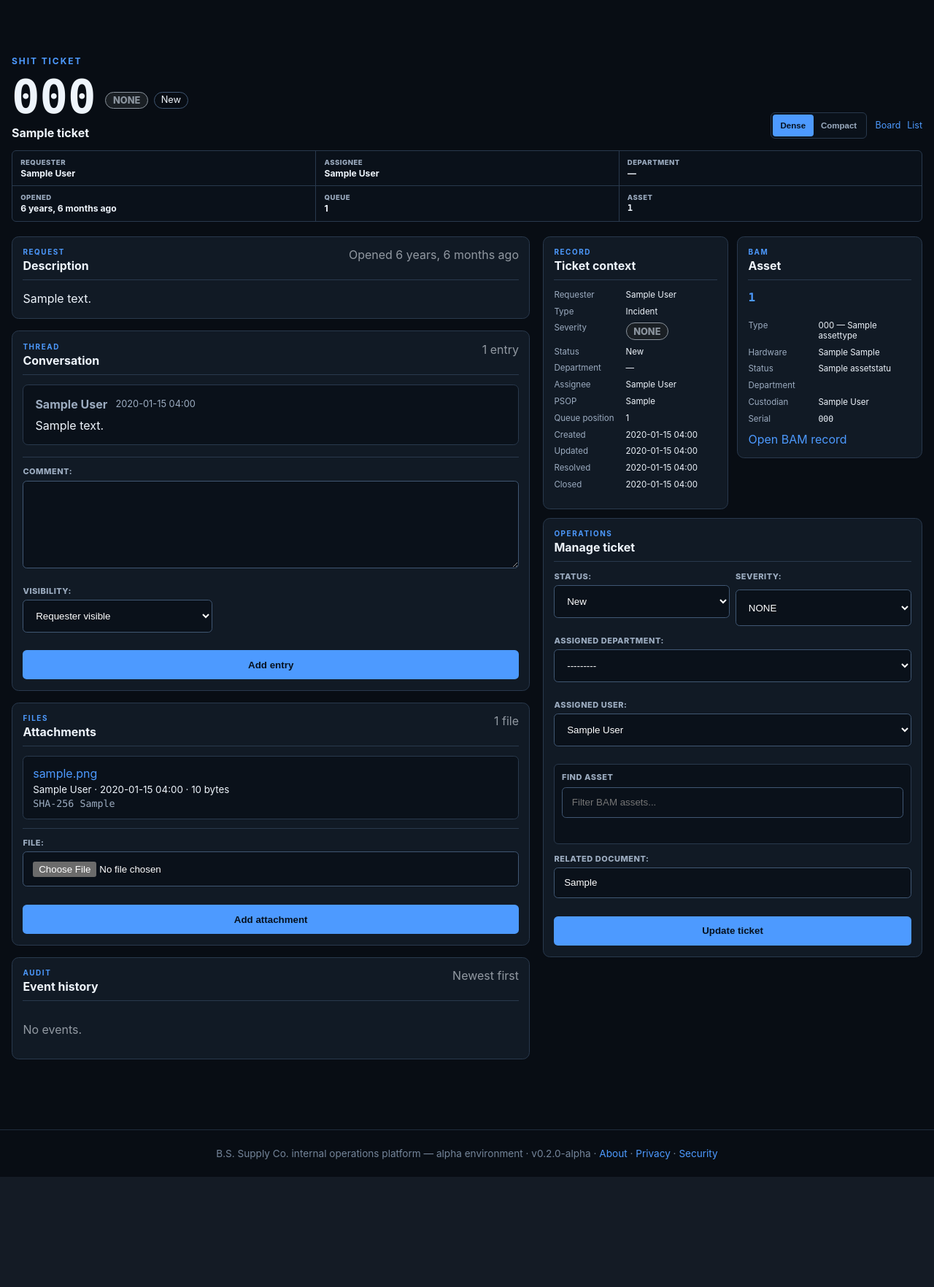
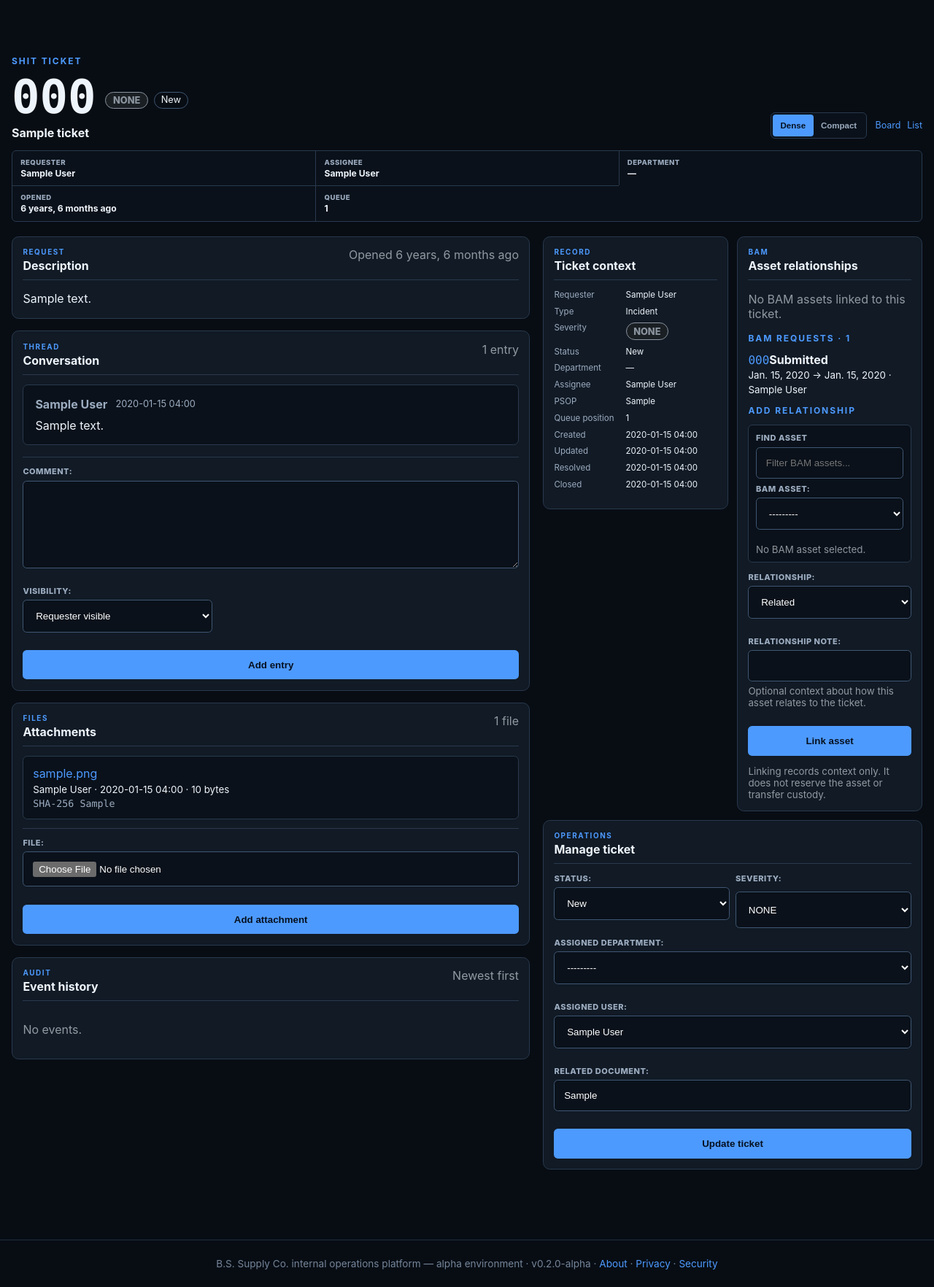
Before and after one commit to yung-megafone/bs-portal, a Django app: page /shit/000/ in a window 1280 px wide. Shown: the part 67-1831 px from the top of the page at 73% size. Before the commit the page ends 1680 px from the top, so only its background shows below. Run offline with Django 5.2, Linux system fonts and the light colour scheme; a user stored in the database is signed in; tables that the repository leaves empty hold one stand-in row (values such as "Sample post"); data that the repository does not hold is empty.

Commit message:
feat(ticket-detail): enhance asset linking and management features in ticket detail view

```diff
--- a/portal/apps/shit/templates/shit/ticket_detail.html
+++ b/portal/apps/shit/templates/shit/ticket_detail.html
@@ -8,7 +8,7 @@
 {% endblock %}
 
 {% block content %}
-<section class="hero compact-hero shit-hero shit-ticket-hero" data-ticket-detail-header>
+<section class="hero compact-hero shit-hero shit-ticket-hero" data-ticket-detail-header data-saved-density="{{ detail_density_preference }}">
     <div class="shit-detail-header-main">
         <div class="shit-detail-identity">
             <p class="eyebrow">SHIT TICKET</p>
@@ -30,7 +30,7 @@
             </div>
             <div class="shit-detail-nav">
                 <a href="{% url 'shit:list' %}?view=board">Board</a>
-                <a href="{% url 'shit:list' %}">List</a>
+                <a href="{% url 'shit:list' %}?view=list">List</a>
             </div>
         </div>
     </div>
@@ -40,11 +40,11 @@
         <div><dt>Department</dt><dd>{{ ticket.assigned_department.code|default:"—" }}</dd></div>
         <div><dt>Opened</dt><dd>{{ ticket.created_at|timesince }} ago</dd></div>
         <div><dt>Queue</dt><dd>{{ ticket.queue_position }}</dd></div>
-        {% if ticket.related_asset %}<div><dt>Asset</dt><dd class="mono">{{ ticket.related_asset.asset_id }}</dd></div>{% endif %}
+        {% if asset_link_count %}<div><dt>Assets</dt><dd>{{ asset_link_count }} linked</dd></div>{% endif %}
     </dl>
 </section>
 
-<div class="shit-workbench-grid shit-detail-workbench" data-ticket-detail data-density="dense">
+<div class="shit-workbench-grid shit-detail-workbench" data-ticket-detail data-density="{% if detail_density_preference %}{{ detail_density_preference }}{% else %}dense{% endif %}">
     <main class="shit-workbench-main stack">
         <section class="card shit-panel">
             <div class="shit-panel-heading">
@@ -180,26 +180,105 @@
 
         <details class="shit-sidebar-section" open data-detail-section>
             <summary>
-                <span><span class="eyebrow">BAM</span><strong>Asset</strong></span>
+                <span><span class="eyebrow">BAM</span><strong>Assets{% if asset_link_count %} · {{ asset_link_count }}{% endif %}</strong></span>
                 <span class="shit-collapse-indicator" aria-hidden="true">⌄</span>
             </summary>
             <div class="card shit-panel shit-asset-context shit-sidebar-panel-body">
                 <div class="shit-panel-heading shit-dense-only-heading">
-                    <div><p class="eyebrow">BAM</p><h2>Asset</h2></div>
+                    <div><p class="eyebrow">BAM</p><h2>Asset relationships</h2></div>
+                    {% if asset_link_count %}<span class="muted">{{ asset_link_count }} linked</span>{% endif %}
                 </div>
-                {% if ticket.related_asset %}
-                <a class="mono shit-asset-id" href="{% url 'bam:detail' ticket.related_asset.asset_id %}">{{ ticket.related_asset.asset_id }}</a>
-                <dl class="record-grid shit-record-grid">
-                    <dt>Type</dt><dd>{{ ticket.related_asset.asset_type }}</dd>
-                    <dt>Hardware</dt><dd>{% if ticket.related_asset.manufacturer or ticket.related_asset.model %}{{ ticket.related_asset.manufacturer }} {{ ticket.related_asset.model }}{% else %}—{% endif %}</dd>
-                    <dt>Status</dt><dd>{{ ticket.related_asset.status }}</dd>
-                    <dt>Department</dt><dd>{{ ticket.related_asset.department.code }}</dd>
-                    <dt>Custodian</dt><dd>{{ ticket.related_asset.current_custodian|default:"—" }}</dd>
-                    <dt>Serial</dt><dd class="mono">{{ ticket.related_asset.serial_number|default:"—" }}</dd>
-                </dl>
-                <a href="{% url 'bam:detail' ticket.related_asset.asset_id %}">Open BAM record</a>
-                {% else %}
-                <p class="muted">No BAM asset linked to this ticket.</p>
+
+                <div class="shit-asset-link-list">
+                    {% for link in asset_links %}
+                    <article class="shit-asset-link-card">
+                        <div class="shit-asset-link-heading">
+                            <div>
+                                <a class="mono shit-asset-id" href="{% url 'bam:detail' link.asset.asset_id %}">{{ link.asset.asset_id }}</a>
+                                <span class="pill shit-relationship-pill">{{ link.get_relationship_type_display }}</span>
+                            </div>
+                            <small>{{ link.asset.department.code }} · {{ link.asset.status }}</small>
+                        </div>
+                        <dl class="record-grid shit-record-grid shit-asset-link-facts">
+                            <dt>Type</dt><dd>{{ link.asset.asset_type }}</dd>
+                            <dt>Hardware</dt><dd>{% if link.asset.manufacturer or link.asset.model %}{{ link.asset.manufacturer }} {{ link.asset.model }}{% else %}—{% endif %}</dd>
+                            <dt>Custodian</dt><dd>{{ link.asset.current_custodian|default:"—" }}</dd>
+                            {% if link.note %}<dt>Context</dt><dd>{{ link.note }}</dd>{% endif %}
+                        </dl>
+                        <div class="shit-asset-link-actions">
+                            <a href="{% url 'bam:request_asset' link.asset.asset_id %}?ticket={{ ticket.ticket_number|urlencode }}">Request allocation</a>
+                        </div>
+
+                        {% if can_manage %}
+                        <details class="shit-asset-link-editor">
+                            <summary>Edit relationship</summary>
+                            <form method="post" action="{% url 'shit:asset_update' ticket.ticket_number link.id %}" class="stack-form">
+                                {% csrf_token %}
+                                <div class="field shit-field">
+                                    <label for="relationship-{{ link.id }}">Relationship</label>
+                                    <select id="relationship-{{ link.id }}" name="relationship_type">
+                                        {% for value, label in asset_relationship_choices %}
+                                        <option value="{{ value }}" {% if value == link.relationship_type %}selected{% endif %}>{{ label }}</option>
+                                        {% endfor %}
+                                    </select>
+                                </div>
+                                <div class="field shit-field">
+                                    <label for="relationship-note-{{ link.id }}">Relationship note</label>
+                                    <input id="relationship-note-{{ link.id }}" name="note" maxlength="240" value="{{ link.note }}" placeholder="Optional context">
+                                </div>
+                                <button type="submit">Save relationship</button>
+                            </form>
+                            <form method="post" action="{% url 'shit:asset_remove' ticket.ticket_number link.id %}" class="shit-unlink-form">
+                                {% csrf_token %}
+                                <button type="submit" class="secondary">Unlink asset</button>
+                            </form>
+                        </details>
+                        {% endif %}
+                    </article>
+                    {% empty %}
+                    <p class="muted">No BAM assets linked to this ticket.</p>
+                    {% endfor %}
+                </div>
+
+                {% if asset_requests %}
+                <div class="shit-linked-asset-requests">
+                    <p class="eyebrow">BAM REQUESTS · {{ asset_request_count }}</p>
+                    {% for asset_request in asset_requests %}
+                    <article class="shit-asset-request-summary">
+                        <div><a class="mono" href="{% url 'bam:request_detail' asset_request.request_number %}">{{ asset_request.request_number }}</a><strong>{{ asset_request.get_status_display }}</strong></div>
+                        <small>{{ asset_request.requested_start }} → {{ asset_request.requested_end }} · {{ asset_request.requester }}</small>
+                    </article>
+                    {% endfor %}
+                </div>
+                {% endif %}
+
+                {% if can_manage %}
+                <div class="shit-add-asset-link">
+                    <p class="eyebrow">ADD RELATIONSHIP</p>
+                    <form method="post" action="{% url 'shit:asset_add' ticket.ticket_number %}" class="stack-form">
+                        {% csrf_token %}
+                        <div class="shit-asset-picker shit-asset-picker-compact" data-asset-picker>
+                            <label for="asset-search-manage">Find asset</label>
+                            <input id="asset-search-manage" type="search" data-asset-filter placeholder="Filter BAM assets..." autocomplete="off">
+                            <div class="field shit-field">
+                                {{ asset_link_form.asset.label_tag }}
+                                {{ asset_link_form.asset }}
+                            </div>
+                            <small class="muted" data-asset-context>No BAM asset selected.</small>
+                        </div>
+                        <div class="field shit-field">
+                            {{ asset_link_form.relationship_type.label_tag }}
+                            {{ asset_link_form.relationship_type }}
+                        </div>
+                        <div class="field shit-field">
+                            {{ asset_link_form.note.label_tag }}
+                            {{ asset_link_form.note }}
+                            {% if asset_link_form.note.help_text %}<small class="muted">{{ asset_link_form.note.help_text }}</small>{% endif %}
+                        </div>
+                        <button type="submit">Link asset</button>
+                        <small class="muted">Linking records context only. It does not reserve the asset or transfer custody.</small>
+                    </form>
+                </div>
                 {% endif %}
             </div>
         </details>
@@ -239,16 +318,6 @@
                         {{ manage_form.assigned_user }}
                         {% for error in manage_form.assigned_user.errors %}<span class="error">{{ error }}</span>{% endfor %}
                     </div>
-                    <div class="shit-asset-picker shit-asset-picker-compact" data-asset-picker>
-                        <label for="asset-search-manage">Find asset</label>
-                        <input id="asset-search-manage" type="search" data-asset-filter placeholder="Filter BAM assets..." autocomplete="off">
-                        <div class="field shit-field">
-                            {{ manage_form.related_asset.label_tag }}
-                            {{ manage_form.related_asset }}
-                            {% for error in manage_form.related_asset.errors %}<span class="error">{{ error }}</span>{% endfor %}
-                        </div>
-                        <small class="muted" data-asset-context></small>
-                    </div>
                     <div class="field shit-field">
                         {{ manage_form.related_document.label_tag }}
                         {{ manage_form.related_document }}
```
